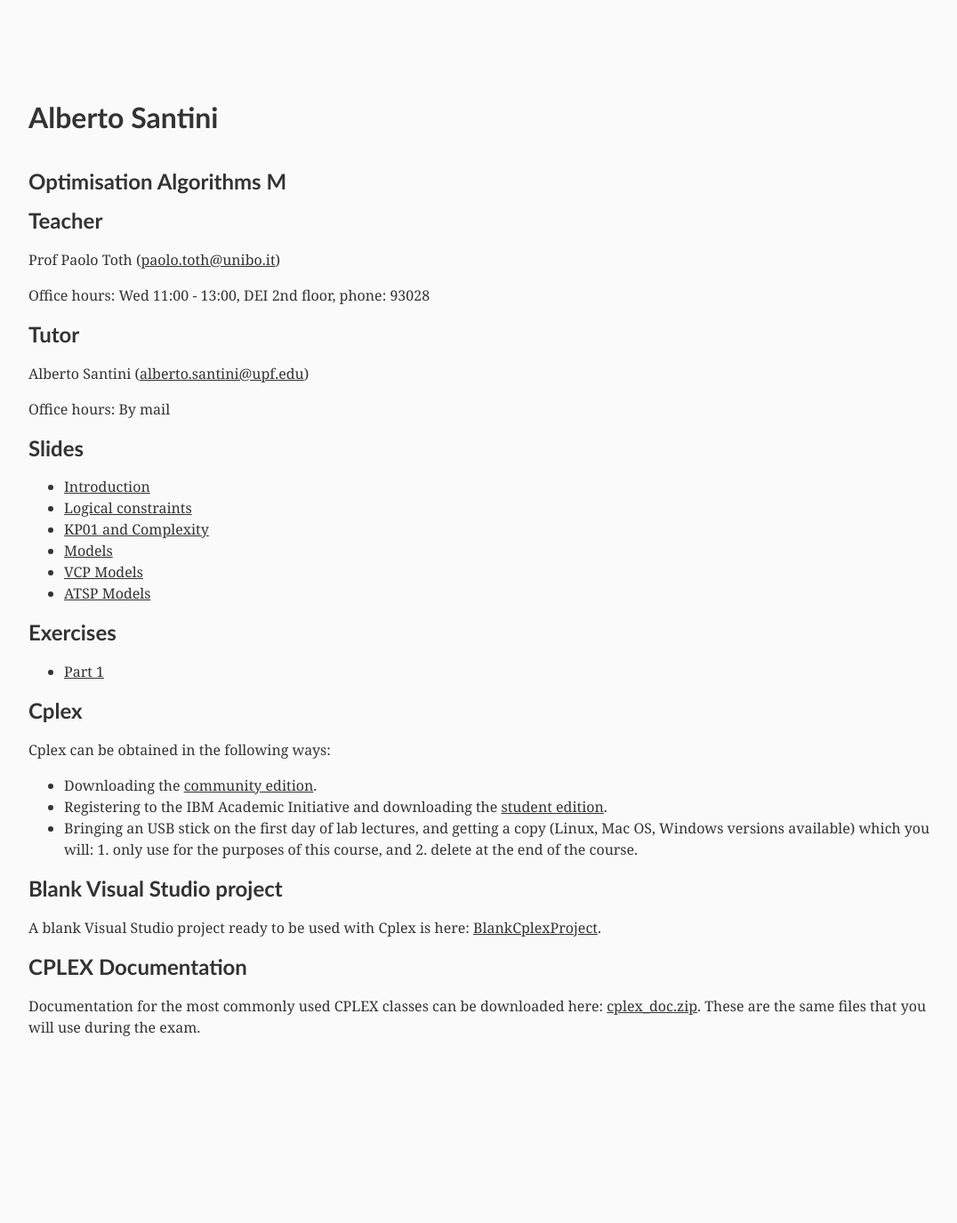
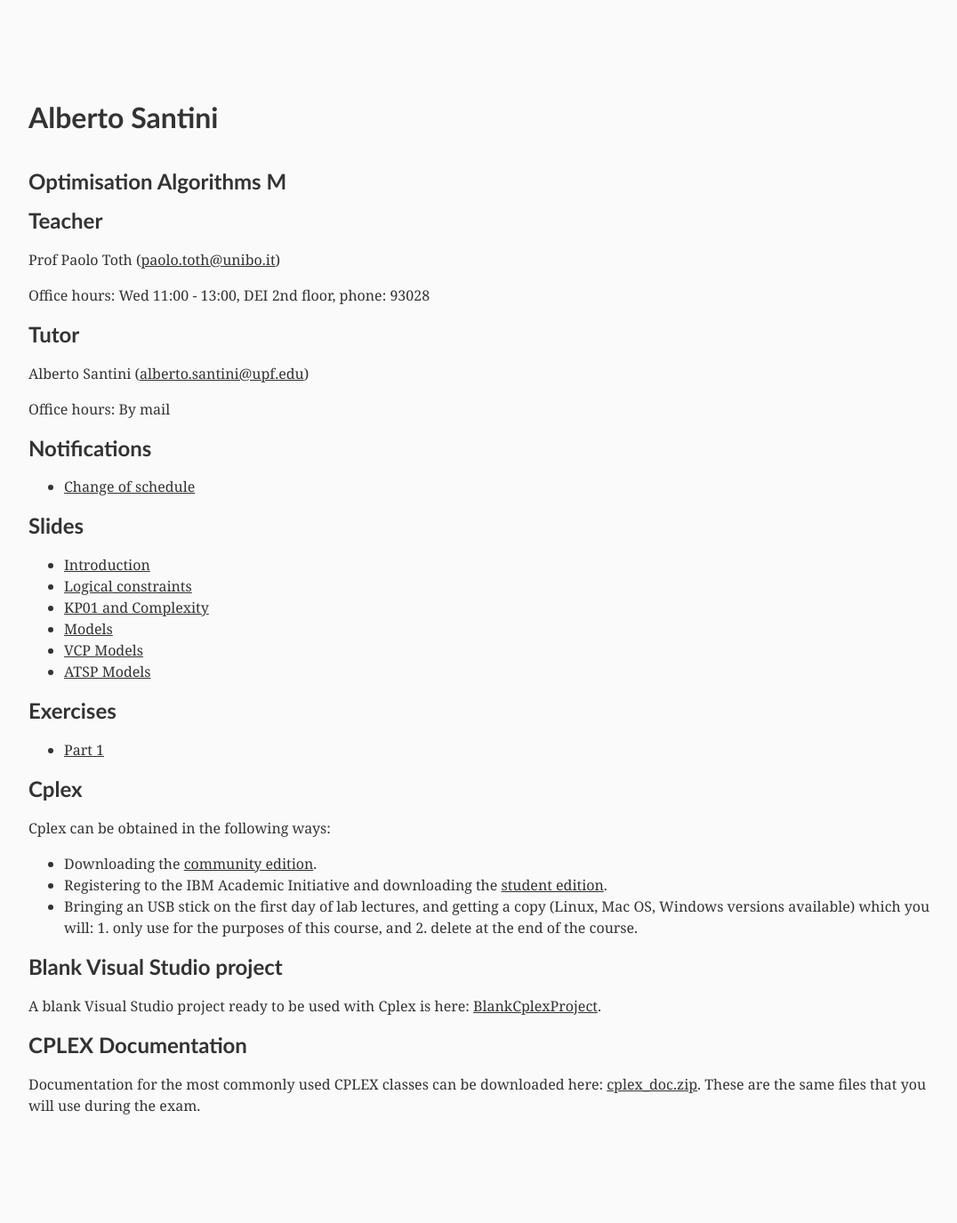
Before and after one commit to alberto-santini/alberto-santini.github.io, a Jekyll site: the page built from oa/index.html, in a window 1280 px wide. Shown: the whole page at 89% size, without its empty margins (88-1164 px from the left). Built offline with Jekyll 4.4.1, drawn with Linux system fonts in a browser that asks for light colours; before the commit the page ends 1287 px from its top, so only the background shows below that.

Commit message:
Added notification OA

```diff
--- a/oa/index.html
+++ b/oa/index.html
@@ -27,6 +27,14 @@ layout: default
     <p>
       Office hours: By mail
     </p>
+  </div>
+
+  <div>
+    <h1>Notifications</h1>
+
+    <ul>
+      <li><a href="/files/oa/OPT-ALG_2018_Lesson-Schedule-Notice.pdf">Change of schedule</a></li>
+    </ul>
   </div>
 
   <div>
```
Also changed, not shown: 1 other file.
